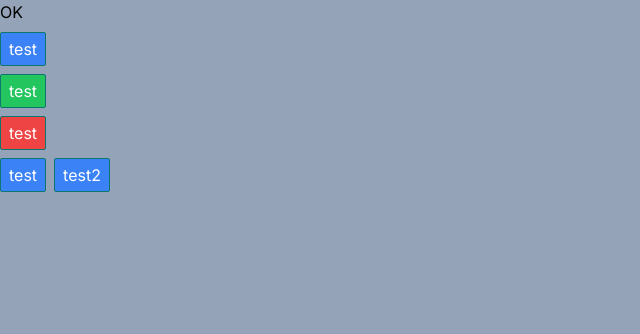
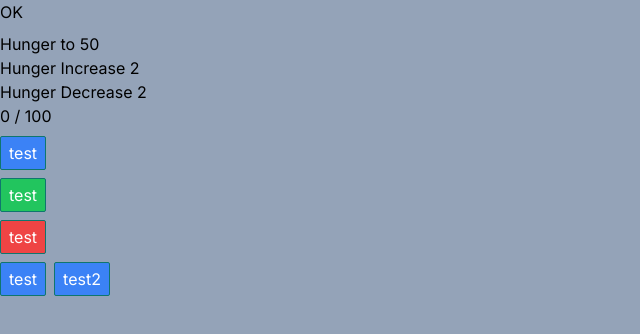
Before and after one commit to Meleemaru2k/tamagi, a Next.js app in the folder tamagi/: page /play in a window 1280 px wide. Shown: the top 334 px of the page, without its empty margins (0-640 px from the left). Built offline with nearby package versions, Linux system fonts and the light colour scheme.

Commit message:
add immer and zustand; basic tamagi setup

```diff
--- a/tamagi/package.json
+++ b/tamagi/package.json
@@ -21,6 +21,8 @@
     "react": "18.2.0",
     "react-dom": "18.2.0",
     "tailwindcss": "3.3.2",
-    "typescript": "5.1.3"
+    "typescript": "5.1.3",
+    "use-immer": "^0.9.0",
+    "zustand": "^4.3.9"
   }
 }
--- a/tamagi/src/app/play/page.tsx
+++ b/tamagi/src/app/play/page.tsx
@@ -1,9 +1,11 @@
 import Button from "@/components/game/input/button";
 import ButtonRow from "@/components/game/input/buttonRow";
+import Test from "@/components/test";
 export default function Page() {
   return (
     <div className="flex flex-col gap-2">
       <div>OK</div>
+      <Test></Test>
       <Button buttonText="test"></Button>
       <Button buttonText="test" buttonType="SUCCESS"></Button>
       <Button buttonText="test" buttonType="DANGER"></Button>
--- /dev/null
+++ b/tamagi/src/components/test.tsx
@@ -0,0 +1,19 @@
+"use client";
+
+import { TamagiMinMax, useTamagi } from "@/stores/tamagi";
+
+export default function Test() {
+  const tamagiHunger = useTamagi((state) => state.tamagi.hunger);
+  const setHunger = useTamagi((state) => state.setHunger);
+  const increaseHunger = useTamagi((state) => state.increaseHunger);
+  const decreaseHunger = useTamagi((state) => state.decreaseHunger);
+
+  return (
+    <div>
+      <div onClick={() => setHunger(50)}>Hunger to 50</div>
+      <div onClick={() => increaseHunger(2)}>Hunger Increase 2</div>
+      <div onClick={() => decreaseHunger(2)}>Hunger Decrease 2</div>
+      {tamagiHunger} / {TamagiMinMax.HungerMax}
+    </div>
+  );
+}
--- /dev/null
+++ b/tamagi/src/stores/tamagi.ts
@@ -0,0 +1,75 @@
+import { create } from "zustand";
+import { produce } from "immer";
+
+export const useTamagi = create<iTamagiStore>((set, get) => ({
+  tamagi: {
+    name: "Jhonny McJohnface",
+    age: 0,
+    hunger: 0,
+    happiness: 0,
+    sick: null,
+    poop: null,
+    sleep: null,
+    dead: false,
+  },
+  //Actions
+  setHunger: (hungerValue: number) =>
+    set(
+      produce((state) => {
+        if (hungerValue < TamagiMinMax.HungerMin) {
+          state.tamagi.hunger = TamagiMinMax.HungerMin;
+        } else if (hungerValue > TamagiMinMax.HungerMax) {
+          state.tamagi.hunger = TamagiMinMax.HungerMax;
+        } else {
+          state.tamagi.hunger = hungerValue;
+        }
+      })
+    ),
+  increaseHunger: (hungerValue: number) => {
+    const newHunger = hungerValue + get().tamagi.hunger;
+    get().setHunger(newHunger);
+  },
+  decreaseHunger: (hungerValue: number) => {
+    const newHunger = get().tamagi.hunger - hungerValue;
+    get().setHunger(newHunger);
+  },
+}));
+
+interface iTamagiStore {
+  tamagi: Tamagi;
+  setHunger: (n: number) => void;
+  increaseHunger: (n: number) => void;
+  decreaseHunger: (n: number) => void;
+}
+
+export enum TamagiMinMax {
+  HungerMax = 100,
+  HungerMin = 0,
+  HappinessMax = 100,
+  HappinessMin = 0,
+  AgeMax = 100,
+  AgeMin = 0,
+}
+
+type Tamagi = {
+  name: string;
+  age: number;
+  hunger: number;
+  happiness: number;
+  sick?: {
+    type: number;
+    dateCreated: number;
+    dateHealead: number | null;
+  } | null;
+  poop?: {
+    type: number;
+    dateCreated: number;
+    dateHealead: number | null;
+  } | null;
+  sleep?: {
+    type: number;
+    dateCreated: number;
+    dateHealead: number | null;
+  } | null;
+  dead: boolean;
+};
```
Also changed, not shown: tamagi/src/components/game/display/display.tsx (added), tamagi/src/components/game/display/tamagiShell.tsx (added), 1 other file (tests, documents, lock files or other folders).
